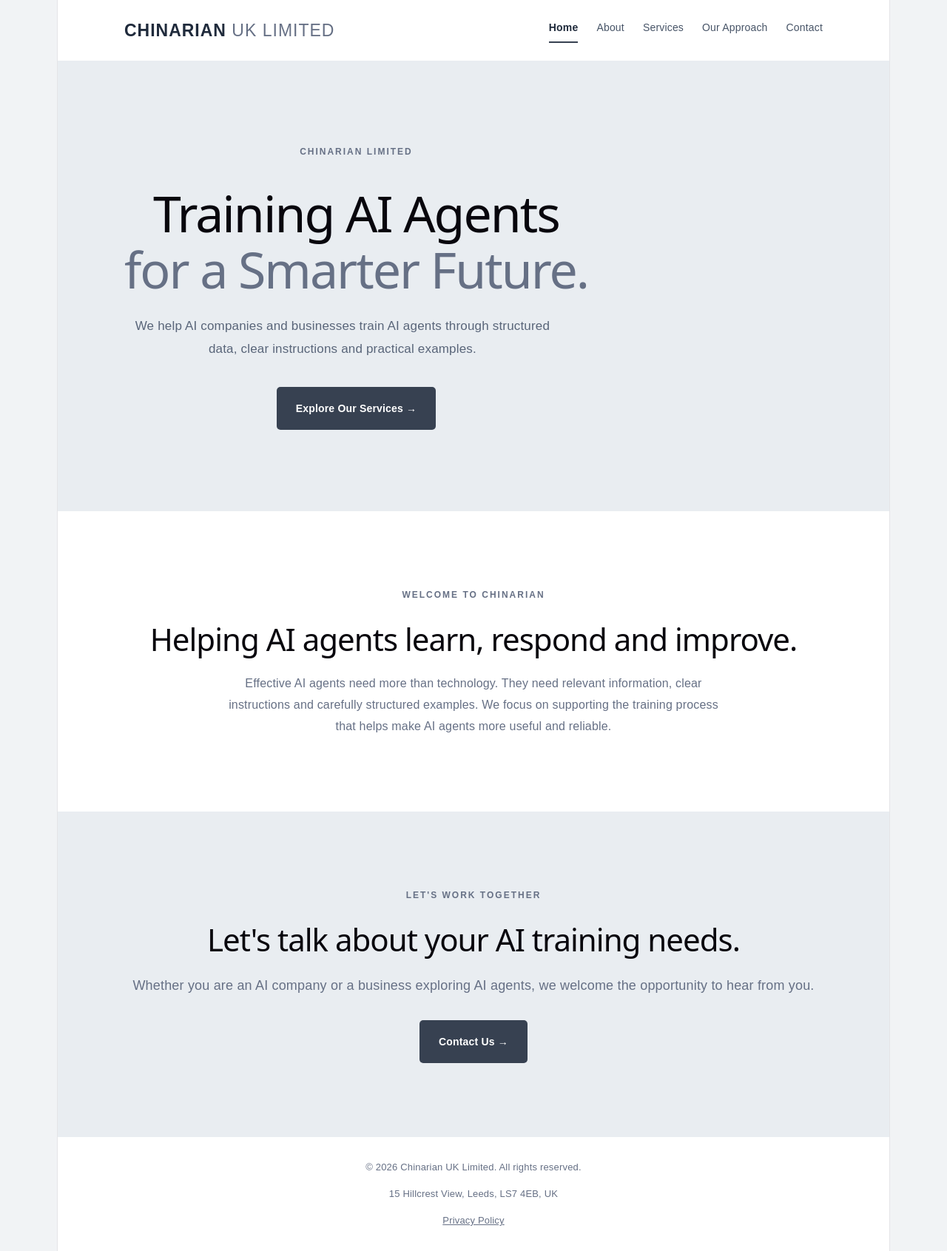
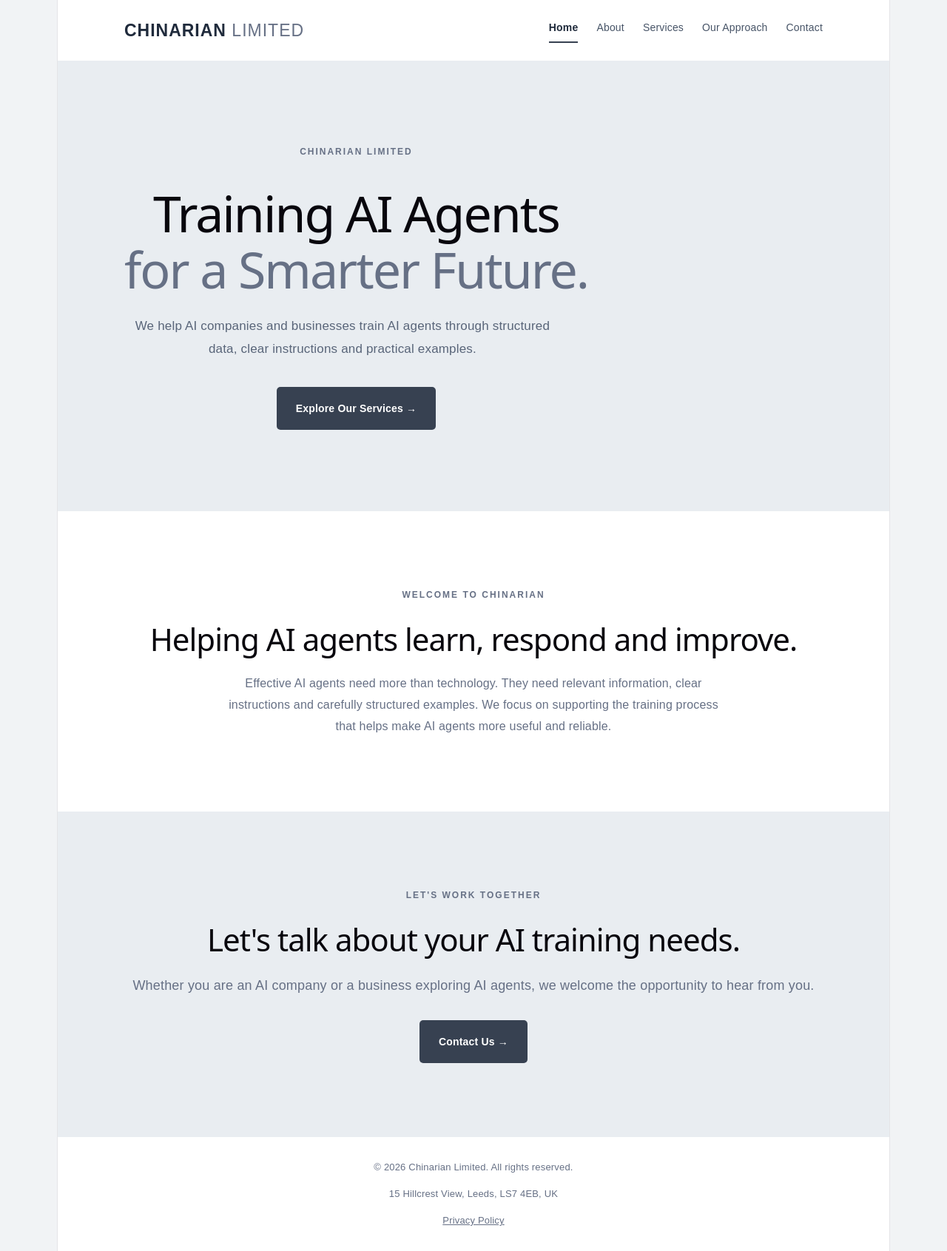
Before and after one commit to Affaq1234/chinarian, a React (Vite) app in the folder chinarian-ltd/: page / in a window 1280 px wide. Shown: the whole page at 74% size. Built offline with nearby package versions, Linux system fonts and the light colour scheme.

Commit message:
fix display

```diff
--- a/chinarian-ltd/src/App.jsx
+++ b/chinarian-ltd/src/App.jsx
@@ -12,7 +12,7 @@ function Navbar() {
   return (
     <header className="navbar">
       <Link to="/" className="brand">
-        CHINARIAN<span> UK LIMITED</span>
+        CHINARIAN<span> LIMITED</span>
       </Link>
 
       <nav>
@@ -29,7 +29,7 @@ function Navbar() {
 function Footer() {
   return (
     <footer className="footer">
-      <p>© {new Date().getFullYear()} Chinarian UK Limited. All rights reserved.</p>
+      <p>© {new Date().getFullYear()} Chinarian Limited. All rights reserved.</p>
       <p>15 Hillcrest View, Leeds, LS7 4EB, UK</p>
       <p>
         <Link to="/privacy">Privacy Policy</Link>
```
